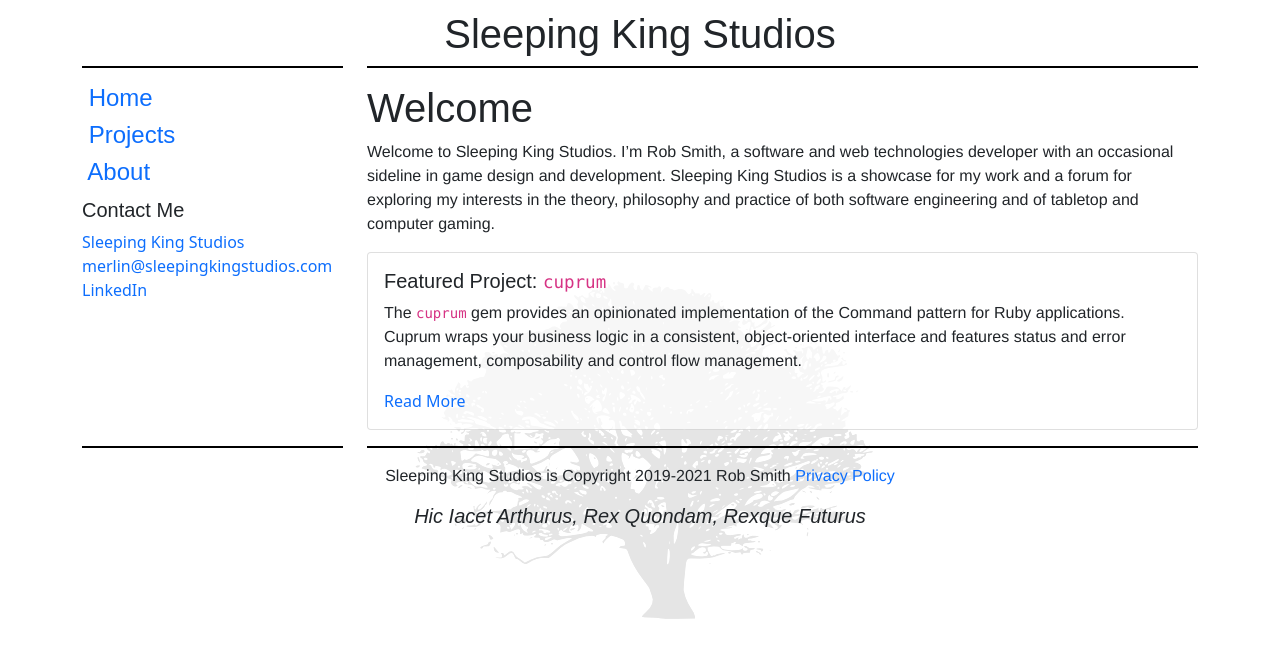
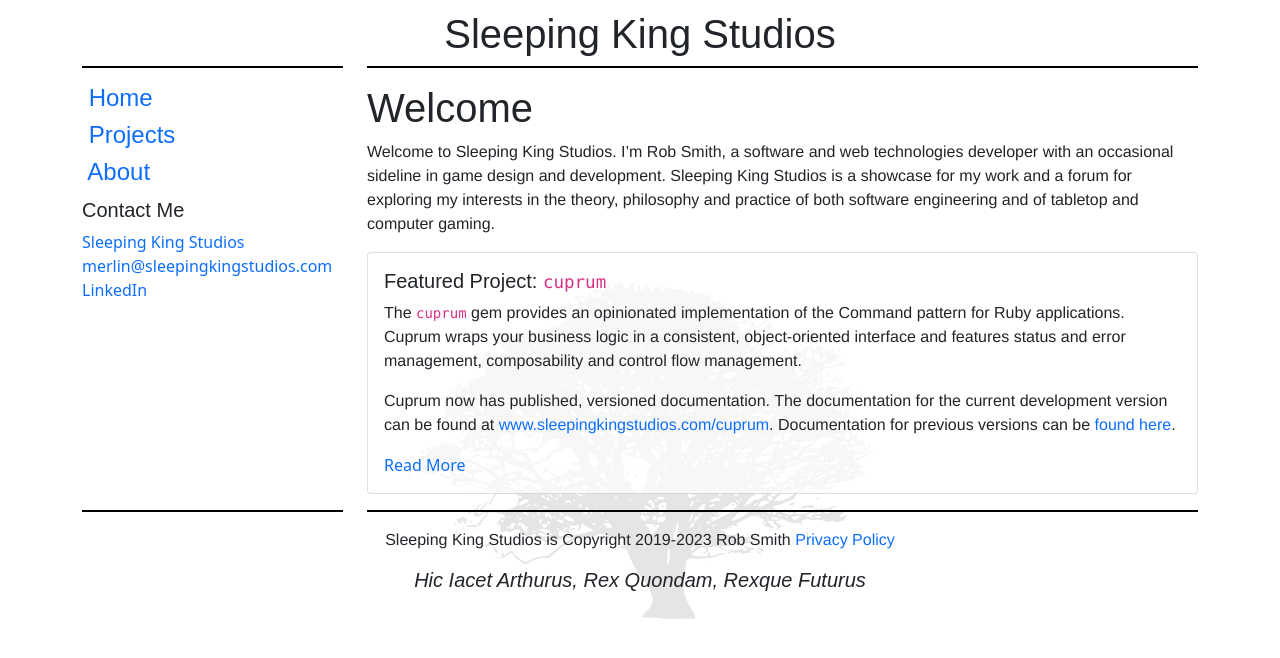
Before and after one commit to sleepingkingstudios/sleepingkingstudios.github.io, a Jekyll site: the page built from index.md, in a window 1280 px wide. Shown: the top 658 px of the page. Built offline with Jekyll 4.4.1, drawn with Linux system fonts in a browser that asks for light colours.

Commit message:
Update Cuprum project.

```diff
--- a/_includes/footer.md
+++ b/_includes/footer.md
@@ -13,7 +13,7 @@
 </div>
 
 <p class="text-center">
-  Sleeping King Studios is <i class="fa fa-copyright"></i> Copyright 2019-2021 Rob Smith
+  Sleeping King Studios is <i class="fa fa-copyright"></i> Copyright 2019-2023 Rob Smith
   <i class="fa fa-fw fa-minus"></i>
   <a href="/about/privacy.html" target="_blank">
     Privacy Policy
--- a/index.md
+++ b/index.md
@@ -13,6 +13,10 @@
       The <code>cuprum</code> gem provides an opinionated implementation of the Command pattern for Ruby applications. Cuprum wraps your business logic in a consistent, object-oriented interface and features status and error management, composability and control flow management.
     </p>
 
+    <p class="card-text">
+      Cuprum now has published, versioned documentation. The documentation for the current development version can be found at <a href="http://www.sleepingkingstudios.com/cuprum/">www.sleepingkingstudios.com/cuprum</a>. Documentation for previous versions can be <a href="http://www.sleepingkingstudios.com/cuprum/versions">found here</a>.
+    </p>
+
     <a href="https://github.com/sleepingkingstudios/cuprum#readme" class="card-link">
       <i class="fa fa-fw fa-arrow-right"></i>
       Read More
```
Also changed, not shown: projects/index.md (+2 -1 lines).
